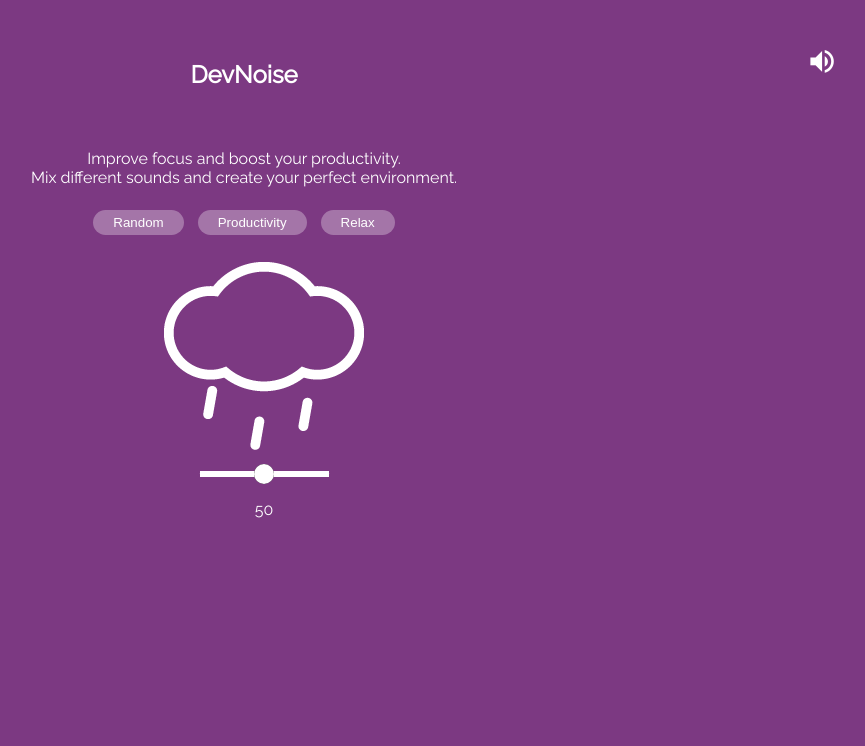
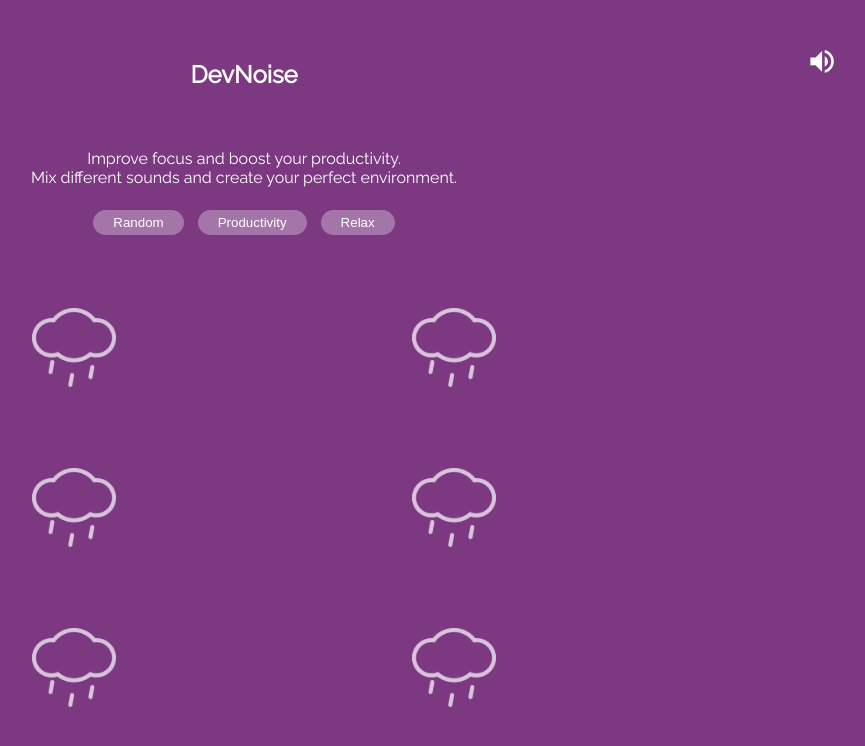
Before and after one commit to kwoosh/dev-noise, a Vue app: page / in a window 1280 px wide. Shown: the top 746 px of the page, without its empty margins (396-1261 px from the left). Built offline with nearby package versions, Linux system fonts and the light colour scheme.

Commit message:
done styling and main section, but mute-btn has a lot of bugs

```diff
--- a/src/App.vue
+++ b/src/App.vue
@@ -37,7 +37,7 @@ body {
 }
 
 .cont {
-  width: 700px
+  width: 800px
   margin: 0 auto
   text-align: center
 }
@@ -47,7 +47,7 @@ body {
 }
 
 .op {
-  opacity: 0.8
+  opacity: 0.7
 }
 
 
--- a/src/components/Noise.vue
+++ b/src/components/Noise.vue
@@ -2,8 +2,8 @@
 
   li( :class="{ op: isMute }" )
     img( :src="'../../static/imgs/' + img" @click="muteThis" )
-    audio( :src="'../../static/sounds/' + file" autoplay loop )
-    range-input( @input.native="changeVolume" v-if="!isMute")
+    audio( :src="'../../static/sounds/' + file" autoplay loop ref="ad")
+    range-input( @input.native="changeVolume" v-show="!isMute" )
 
 </template>
 <script>
@@ -11,24 +11,23 @@ import RangeInput from './RangeInput'
 
 export default {
   name: 'noise',
-  props: ['file', 'img', 'noise'],
+  props: ['file', 'img'],
   components: { RangeInput },
   methods: {
     changeVolume(e) {
-      const audio = document.querySelector('audio')
-      audio.volume = (e.target.value / 100)
-      //console.log(e.target.value, audio)
+      const ad = this.$refs.ad
+      ad.volume = (e.target.value / 100)
+      //console.log(ad)
     },
     muteThis(e) {
       this.isMute = !this.isMute
 
-      const audio = document.querySelector('audio')
+      const audio = this.$refs.ad
       audio.muted = this.isMute
     }
   },
   mounted() {
-    const audio = document.querySelector('audio')
-    audio.volume = 0.2
+    this.muteThis()
   },
   data() {
     return {
@@ -39,10 +38,19 @@ export default {
 </script>
 
 <style lang="stylus" scoped>
+  img {
+    width: 140px
+    margin-bottom: 15px
+  }
+
   li {
+    width: 250px
+    height: 100px
+    transform: scale(0.6)
     display: flex
     flex-direction: column
     align-items: center
-    margin: 20px 0
+    margin: 30px
+    flex: 2 300px
   }
 </style>
--- a/src/components/RangeInput.vue
+++ b/src/components/RangeInput.vue
@@ -1,18 +1,13 @@
 <template lang="pug">
   div
-    input( type="range" min="0" max="100" v-model="volume" )
-    p {{ volume }}
+    input( type="range" min="0" max="100")
 
 </template>
 <script>
 
 export default {
   name: 'range-input',
-  data() {
-    return {
-      volume: 50
-    }
-  },
+  props: ['volume'],
 }
 
 </script>
@@ -21,98 +16,87 @@ export default {
 input[type=range] {
   -webkit-appearance: none;
   width: 100%;
-  margin: 7.2px 0;
+  margin: 10px 0;
 }
-
 input[type=range]:focus {
   outline: none;
 }
-
 input[type=range]::-webkit-slider-runnable-track {
   width: 100%;
-  height: 5.6px;
+  height: 0px;
   cursor: pointer;
+  box-shadow: 0px 0px 0px #ffffff, 0px 0px 0px #ffffff;
+  background: #007999;
+  border-radius: 0px;
+  border: 0.1px solid #ffffff;
+}
+input[type=range]::-webkit-slider-thumb {
   box-shadow: 0px 0px 0px #000000, 0px 0px 0px #0d0d0d;
-  background: #ffffff;
-  border-radius: 2.2px;
-  border: 0px solid #ffffff;
-}
-
-input[type=range]::-webkit-slider-thumb {
-  box-shadow: 0px 0px 0.1px #000000, 0px 0px 0px #0d0d0d;
-  border: 0px solid #ffffff;
+  border: 0px solid #000000;
   height: 20px;
   width: 20px;
   border-radius: 50px;
   background: #ffffff;
   cursor: pointer;
   -webkit-appearance: none;
-  margin-top: -7.2px;
+  margin-top: -10.1px;
 }
-
 input[type=range]:focus::-webkit-slider-runnable-track {
-  background: #ffffff;
+  background: #008db3;
 }
-
 input[type=range]::-moz-range-track {
   width: 100%;
-  height: 5.6px;
+  height: 0px;
   cursor: pointer;
+  box-shadow: 0px 0px 0px #ffffff, 0px 0px 0px #ffffff;
+  background: #007999;
+  border-radius: 0px;
+  border: 0.1px solid #ffffff;
+}
+input[type=range]::-moz-range-thumb {
   box-shadow: 0px 0px 0px #000000, 0px 0px 0px #0d0d0d;
-  background: #ffffff;
-  border-radius: 2.2px;
-  border: 0px solid #ffffff;
-}
-
-input[type=range]::-moz-range-thumb {
-  box-shadow: 0px 0px 0.1px #000000, 0px 0px 0px #0d0d0d;
-  border: 0px solid #ffffff;
+  border: 0px solid #000000;
   height: 20px;
   width: 20px;
   border-radius: 50px;
   background: #ffffff;
   cursor: pointer;
 }
-
 input[type=range]::-ms-track {
   width: 100%;
-  height: 5.6px;
+  height: 0px;
   cursor: pointer;
   background: transparent;
   border-color: transparent;
   color: transparent;
 }
-
 input[type=range]::-ms-fill-lower {
-  background: #c9c9c9;
-  border: 0px solid #ffffff;
-  border-radius: 4.4px;
+  background: #006580;
+  border: 0.1px solid #ffffff;
+  border-radius: 0px;
+  box-shadow: 0px 0px 0px #ffffff, 0px 0px 0px #ffffff;
+}
+input[type=range]::-ms-fill-upper {
+  background: #007999;
+  border: 0.1px solid #ffffff;
+  border-radius: 0px;
+  box-shadow: 0px 0px 0px #ffffff, 0px 0px 0px #ffffff;
+}
+input[type=range]::-ms-thumb {
   box-shadow: 0px 0px 0px #000000, 0px 0px 0px #0d0d0d;
-}
-
-input[type=range]::-ms-fill-upper {
-  background: #ffffff;
-  border: 0px solid #ffffff;
-  border-radius: 4.4px;
-  box-shadow: 0px 0px 0px #000000, 0px 0px 0px #0d0d0d;
-}
-
-input[type=range]::-ms-thumb {
-  box-shadow: 0px 0px 0.1px #000000, 0px 0px 0px #0d0d0d;
-  border: 0px solid #ffffff;
+  border: 0px solid #000000;
   height: 20px;
   width: 20px;
   border-radius: 50px;
   background: #ffffff;
   cursor: pointer;
-  height: 5.6px;
+  height: 0px;
+}
+input[type=range]:focus::-ms-fill-lower {
+  background: #007999;
+}
+input[type=range]:focus::-ms-fill-upper {
+  background: #008db3;
 }
 
-input[type=range]:focus::-ms-fill-lower {
-  background: #ffffff;
-}
-
-input[type=range]:focus::-ms-fill-upper {
-  background: #ffffff;
-}
 </style>
--- a/src/components/Sounds.vue
+++ b/src/components/Sounds.vue
@@ -1,10 +1,10 @@
 <template lang="pug">
-  ul
+  ul()
     noise(
       v-for="(item, i) in items"
       :key="i"
       :file="item.src"
-      :img="item.img" )
+      :img="item.img")
 
 </template>
 <script>
@@ -14,15 +14,43 @@ export default {
   name: 'sounds',
   components: { Noise },
   methods: {
-    muteThis() {
+    initialVolume() {
+      const audios = document.querySelectorAll('audio')
 
+      audios.forEach(item => {
+        item.volume = 0.5
+      })
+      //console.log(audios)
     }
+  },
+  mounted() {
+    this.initialVolume()
   },
   data() {
     return {
       items: [
         {
           src: 'rain.mp3',
+          img: 'rain.png'
+        },
+        {
+          src: 'forest.mp3',
+          img: 'rain.png'
+        },
+        {
+          src: 'rain.mp3',
+          img: 'rain.png'
+        },
+        {
+          src: 'forest.mp3',
+          img: 'rain.png'
+        },
+        {
+          src: 'rain.mp3',
+          img: 'rain.png'
+        },
+        {
+          src: 'forest.mp3',
           img: 'rain.png'
         }
       ]
@@ -33,4 +61,11 @@ export default {
 </script>
 <style lang="stylus" scoped>
 
+ul {
+  display: flex
+  flex-direction: row
+  flex-wrap: wrap
+  justify-content: center
+}
+
 </style>
```
